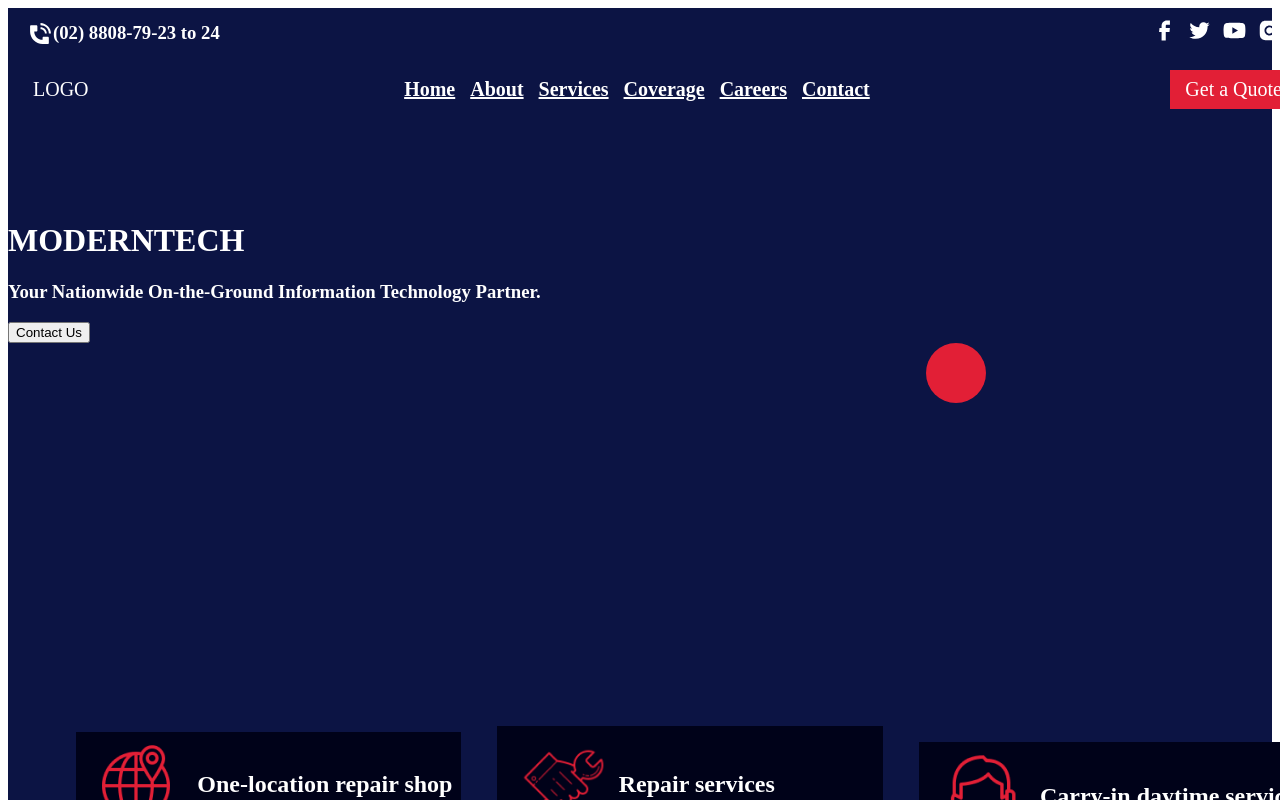
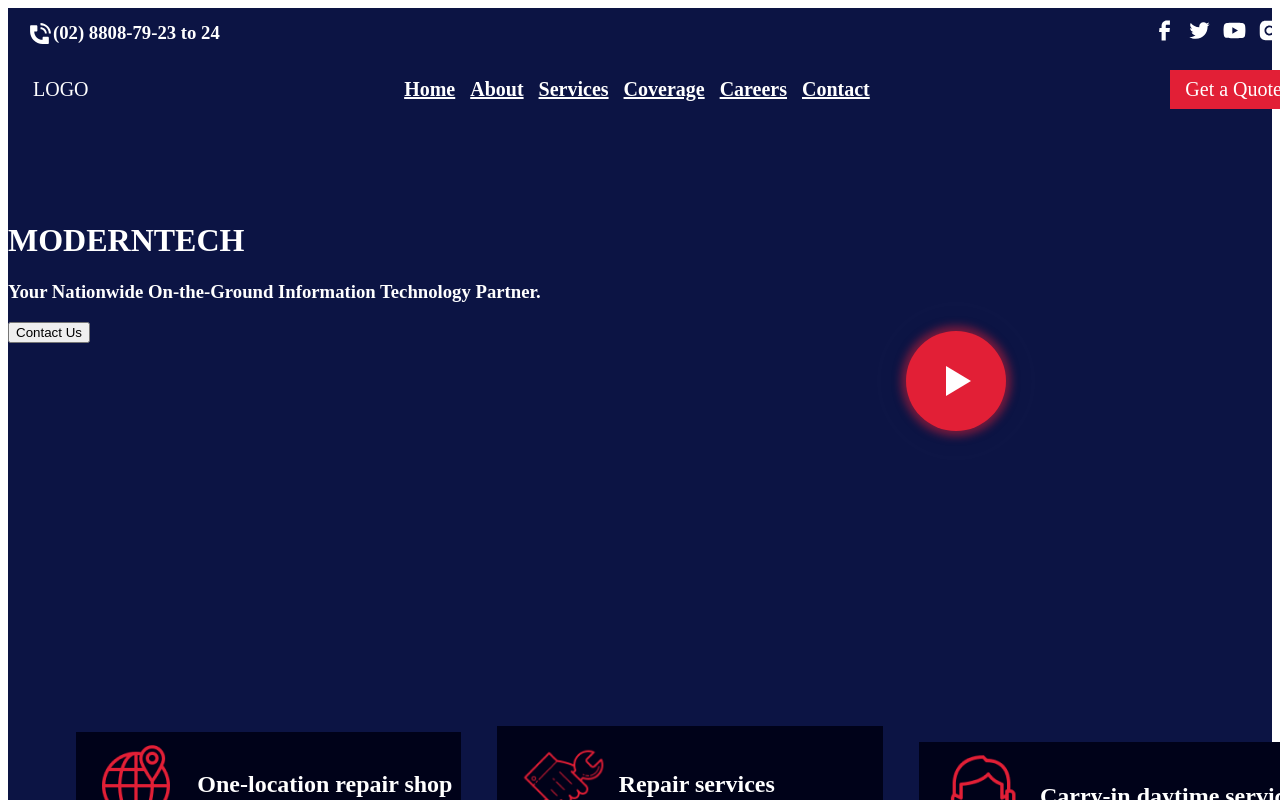
Before and after one commit to colesitecode/nextjs-web, a Next.js app: page /Hero in a window 1280 px wide. Shown: the top 800 px of the page. Built offline with nearby package versions, Linux system fonts and the light colour scheme.

Commit message:
play-btn-animation

```diff
--- a/pages/Hero.js
+++ b/pages/Hero.js
@@ -5,7 +5,7 @@ import hero_background from '../components/images/background.jpg'
 import TopHeader from '../components/TopHeader'
 import NavBar from '../components/NavBar'
 import Hero_Content from '../pages/Hero_Content'
-
+import { PlayBtn_Animation } from '../styles/keyframes';
 
 const Hero = styled.div`
   /* background-image: url('${hero_background}');
@@ -54,28 +54,62 @@ const PlayBtn = styled.div`
 `
 
 const Circle = styled.div`
-  height: 60px;
-  width: 60px;
+  height: 100px;
+  width: 100px;
   background-color: #e21f36;
   border-radius: 50%;
   position: absolute;
   top: 30%;
   left: 50%;
   transform: translate(-50%, -30%);
-  transition: .5s;
+  display: block;
+  box-shadow: 0px 0px 9px 5px rgba(226, 31, 54, 0.5);
+  &::after{
+  content: "";
+  position: absolute;
+  left: 50%;
+  top: 50%;
+  -webkit-transform: translateX(-40%) translateY(-50%);
+  transform: translateX(-40%) translateY(-50%);
+  transform-origin: center center;
+  width: 0;
+  height: 0;
+  border-top: 15px solid transparent;
+  border-bottom: 15px solid transparent;
+  border-left: 25px solid #fff;
+  z-index: 100;
+  -webkit-transition: all 400ms cubic-bezier(0.55, 0.055, 0.675, 0.19);
+  transition: all 400ms cubic-bezier(0.55, 0.055, 0.675, 0.19);
+  cursor: pointer;
+  }
+  &::before{
+  content: "";
+  position: absolute;
+  width: 150%;
+  height: 150%;
+  -webkit-animation-delay: 0s;
+  animation-delay: 0s;
+  -webkit-animation: pulsate1 2s;
+  animation: pulsate1 2s;
+  -webkit-animation-direction: forwards;
+  animation-direction: forwards;
+  -webkit-animation-iteration-count: infinite;
+  animation-iteration-count: infinite;
+  -webkit-animation-timing-function: steps;
+  animation-timing-function: steps;
+  opacity: 1;
+  border-radius: 50%;
+  border: 5px solid rgba(255, 255, 255, .75);
+  top: -30%;
+  left: -30%;
+  background: rgba(198, 16, 0, 0);
+  animation: ${PlayBtn_Animation} 3s infinite;
+  cursor: pointer;
+  }
   &:hover{
-    box-shadow: 0 0 10px rgba(226, 31, 54, 0.3),
-                0 0 20px rgba(226, 31, 54, 0.3),
-                0 0 30px rgba(226, 31, 54, 0.3),
-                0 0 0 55px rgba(226, 31, 54, 0.1),
-                0 0 0 40px rgba(226, 31, 54, 0.1),
-                0 0 0 25px rgba(226, 31, 54, 0.1),
-                0 0 0 55px rgba(226, 31, 54, 0.1);
-    cursor: pointer;
+    background-color: #fd7e14;
+    box-shadow: 0px 0px 9px 5px rgba(253, 126, 20, 0.3);
   }
-  /* &::before::after{
-
-  } */
 `
 
 export default function Home() {
--- /dev/null
+++ b/styles/keyframes.js
@@ -0,0 +1,16 @@
+import { keyframes } from 'styled-components';
+
+export const PlayBtn_Animation = keyframes`
+  0% {
+    -webkit-transform: scale(0.6);
+    transform: scale(0.6);
+    opacity: 1;
+    box-shadow: inset 0px 0px 25px 3px rgba(255, 255, 255, 0.75), 0px 0px 25px 10px rgba(255, 255, 255, 0.75);
+  }
+  100% {
+    -webkit-transform: scale(1);
+    transform: scale(1);
+    opacity: 0;
+    box-shadow: none;
+  }
+`;
```
